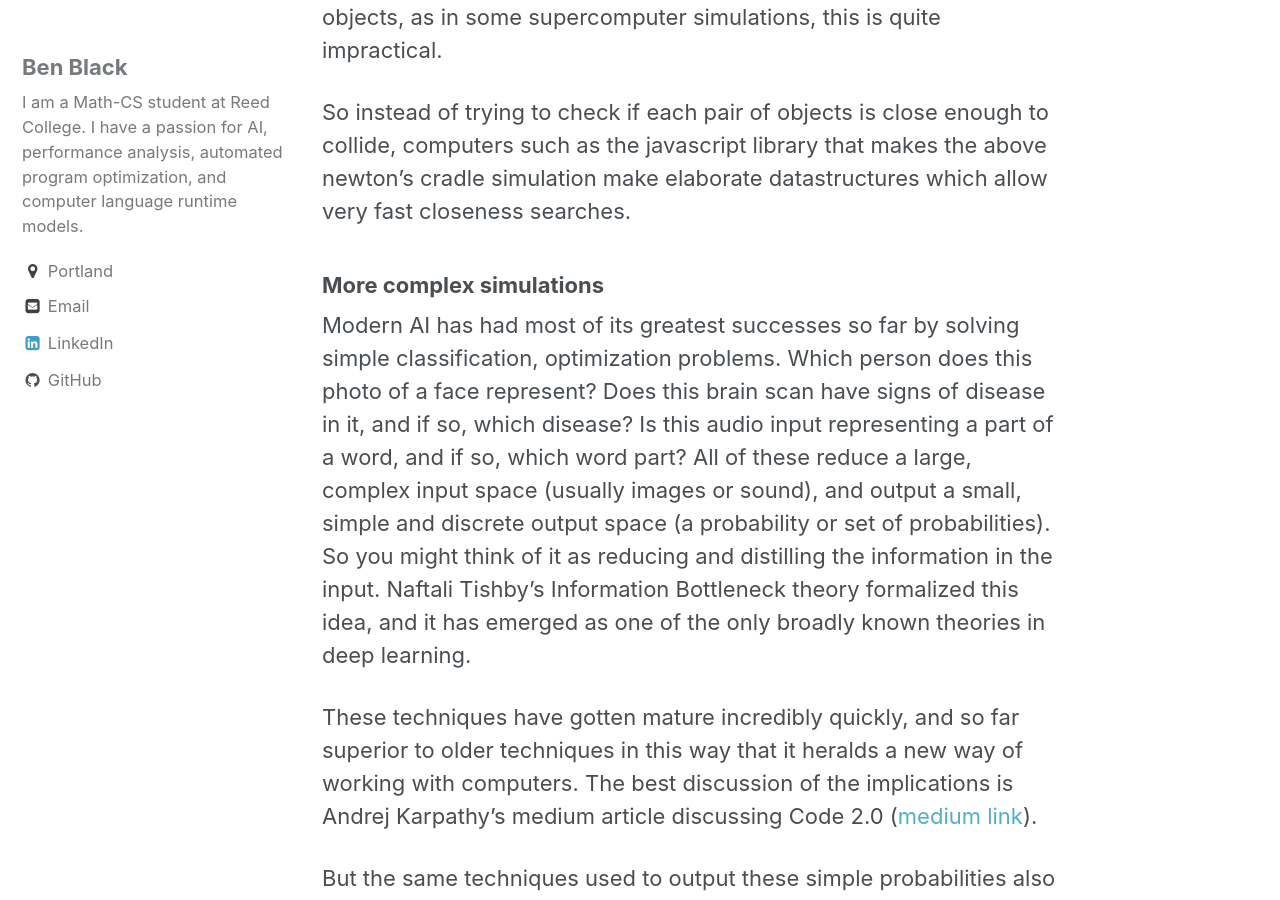
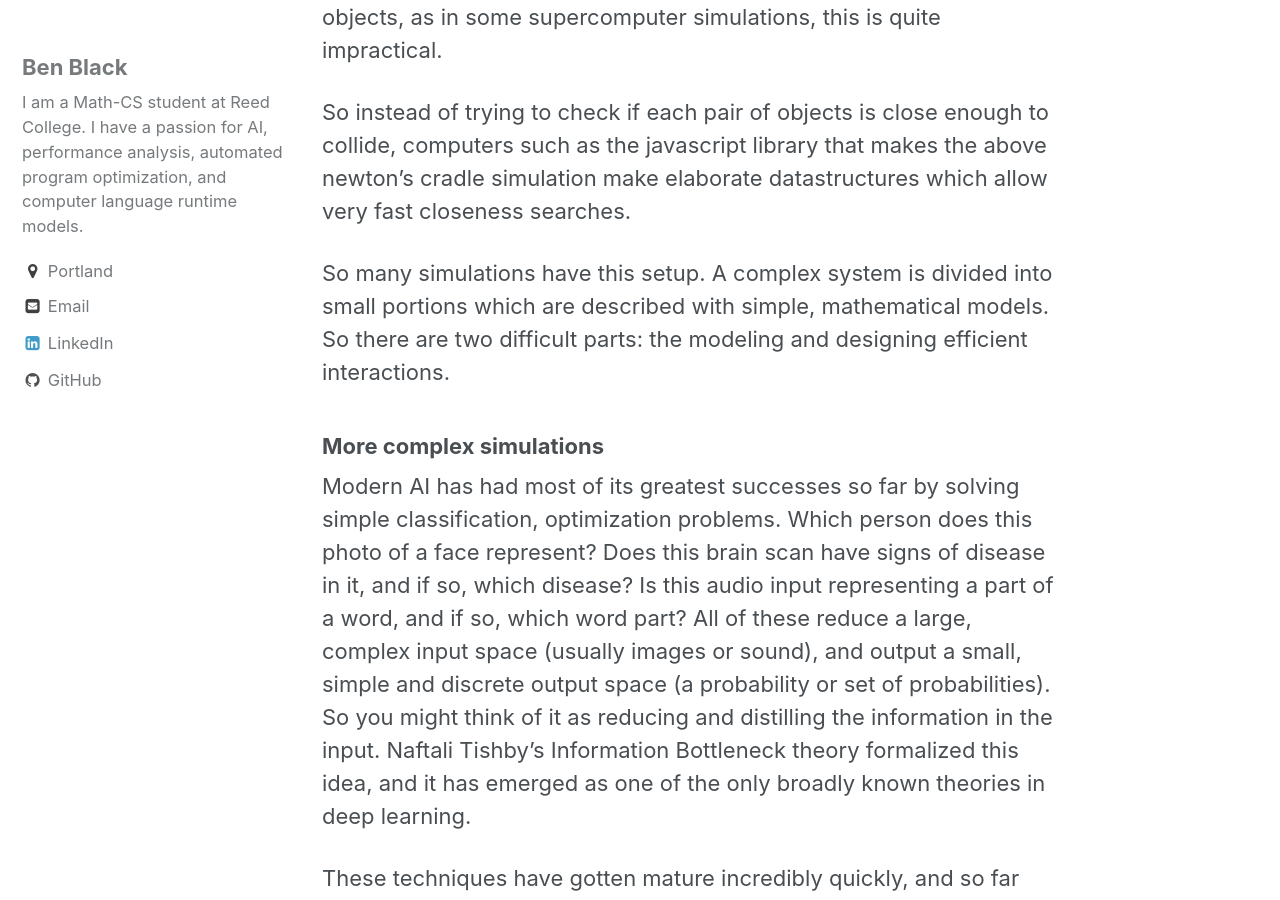
Before and after one commit to benblack769/benblack769.github.io, a Jekyll site: the page built from intelligent-code/on_simulation.md, in a window 1280 px wide and 900 px high, scrolled down 1941 px. Built offline with Jekyll 4.4.1, drawn with Linux system fonts in a browser that asks for light colours; nearby versions of some CDN libraries.

Commit message:
added some to simulation wrtiup

```diff
--- a/intelligent-code/on_simulation.md
+++ b/intelligent-code/on_simulation.md
@@ -31,6 +31,8 @@ But what about objects colliding? It turns out that while object collision may s
 
 So instead of trying to check if each pair of objects is close enough to collide, computers such as the javascript library that makes the above newton's cradle simulation make elaborate datastructures which allow very fast closeness searches.
 
+So many simulations have this setup. A complex system is divided into small portions which are described with simple, mathematical models. So there are two difficult parts: the modeling and designing efficient interactions.
+
 ### More complex simulations
 
 Modern AI has had most of its greatest successes so far by solving simple classification, optimization problems. Which person does this photo of a face represent? Does this brain scan have signs of disease in it, and if so, which disease? Is this audio input representing a part of a word, and if so, which word part? All of these reduce a large, complex input space (usually images or sound), and output a small, simple and discrete output space (a probability or set of probabilities). So you might think of it as reducing and distilling the information in the input. Naftali Tishby's Information Bottleneck theory formalized this idea, and it has emerged as one of the only broadly known theories in deep learning.
```
